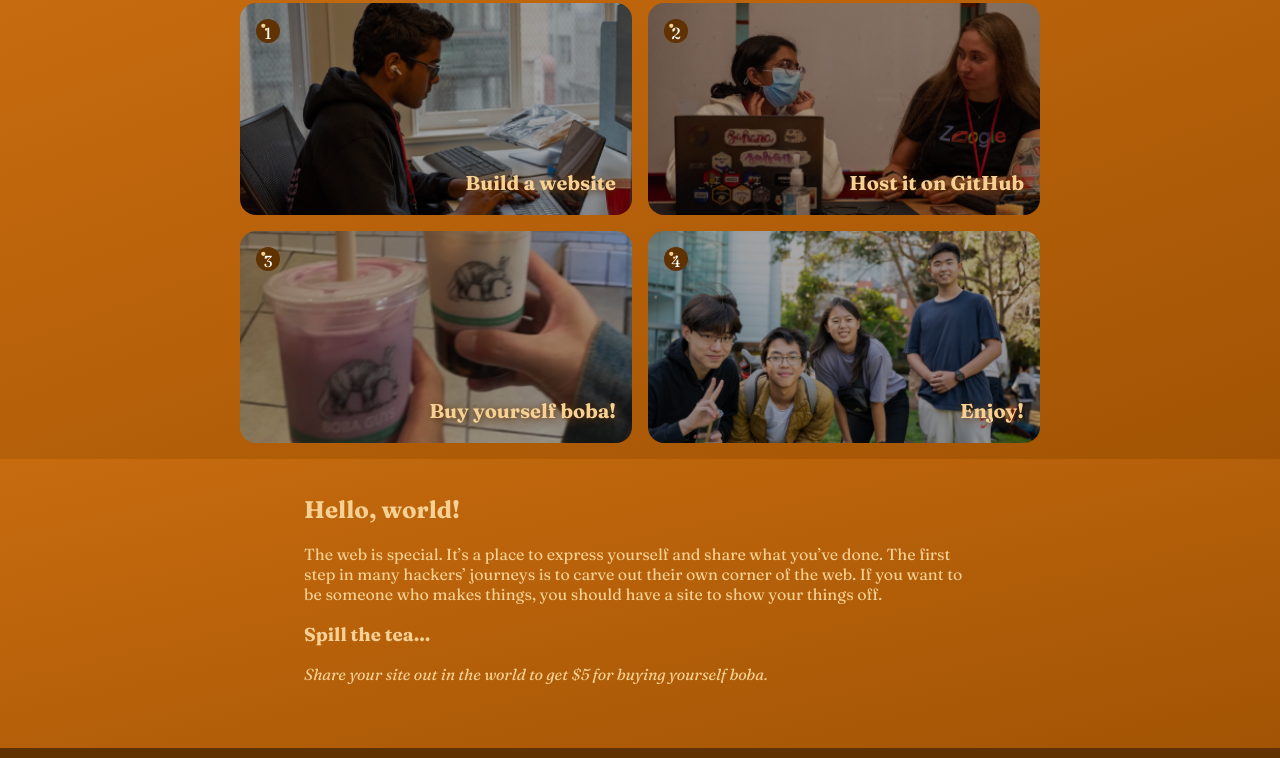
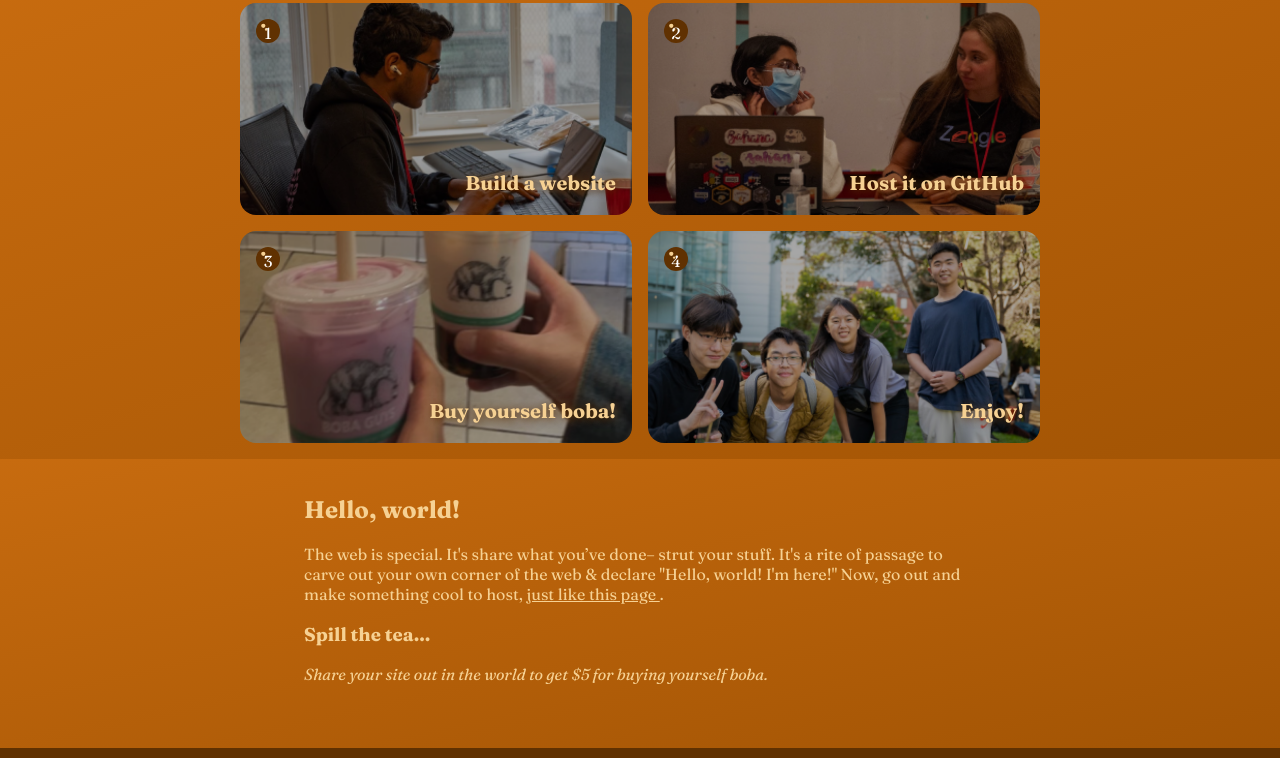
Before and after one commit to hackclub/boba-drops, a plain HTML site: page index.html in a window 1280 px wide. Shown: the part 605-1363 px from the top of the page. Drawn offline with Linux system fonts and the light colour scheme; a script that the page names is missing.

Commit message:
Update hello world message & add link to source

```diff
--- a/index.html
+++ b/index.html
@@ -52,10 +52,13 @@
       <div class="section">
         <h2>Hello, world!</h2>
         <p>
-          The web is special. It’s a place to express yourself
-          and share what you’ve done. The first step in many hackers’ journeys is
-          to carve out their own corner of the web. If you want to be someone who
-          makes things, you should have a site to show your things off.
+          The web is special. It's share what you’ve done– strut your stuff.
+          It's a rite of passage to carve out your own corner of the web & declare "Hello, world! I'm here!"
+          Now, go out and make something cool to host,
+          <a href="https://github.com/hackclub/boba-drops">
+            <!-- yep, you just read that! -->
+            just like this page
+          </a>.
         </p>
         <h3>Spill the tea...</h3>
         <p>
```
